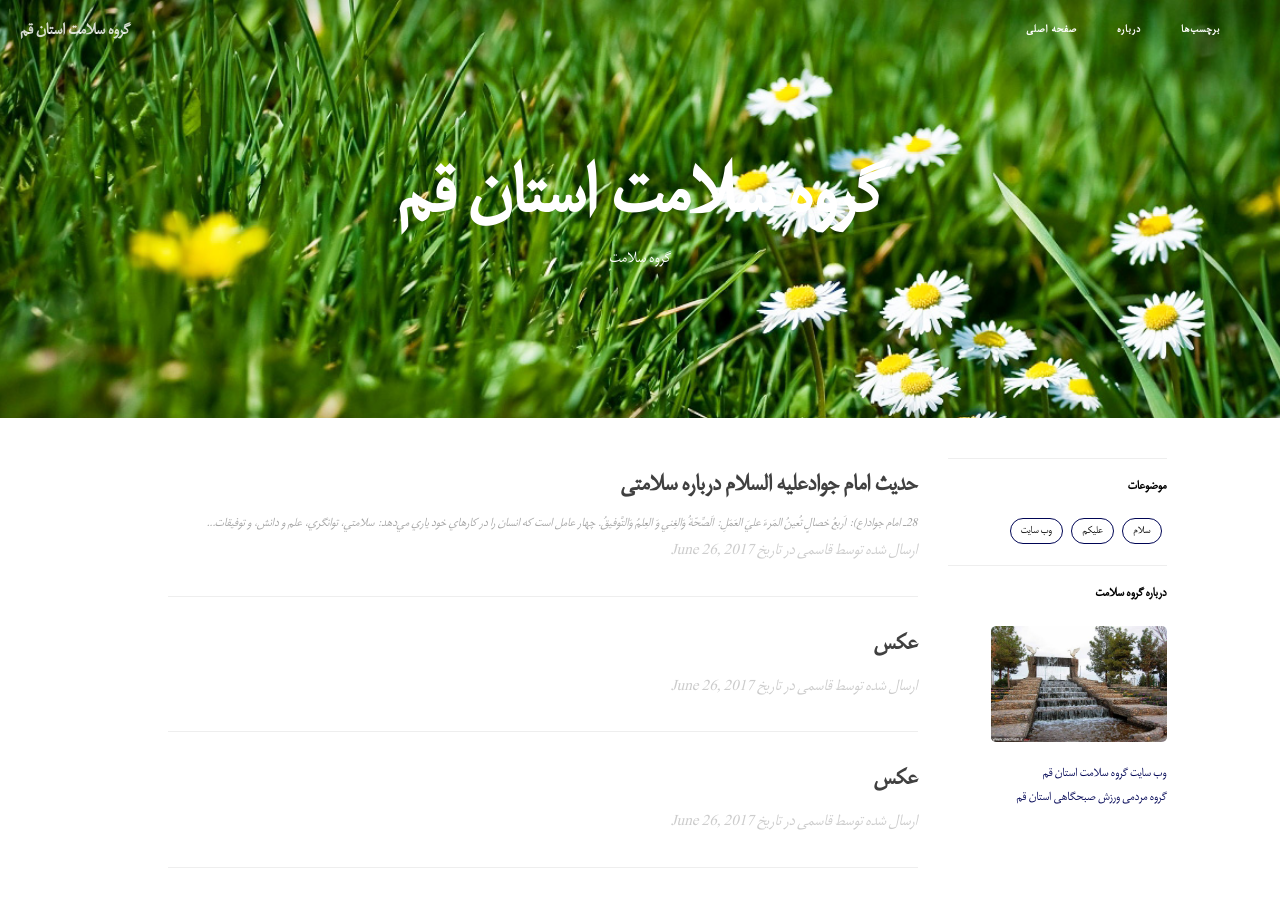
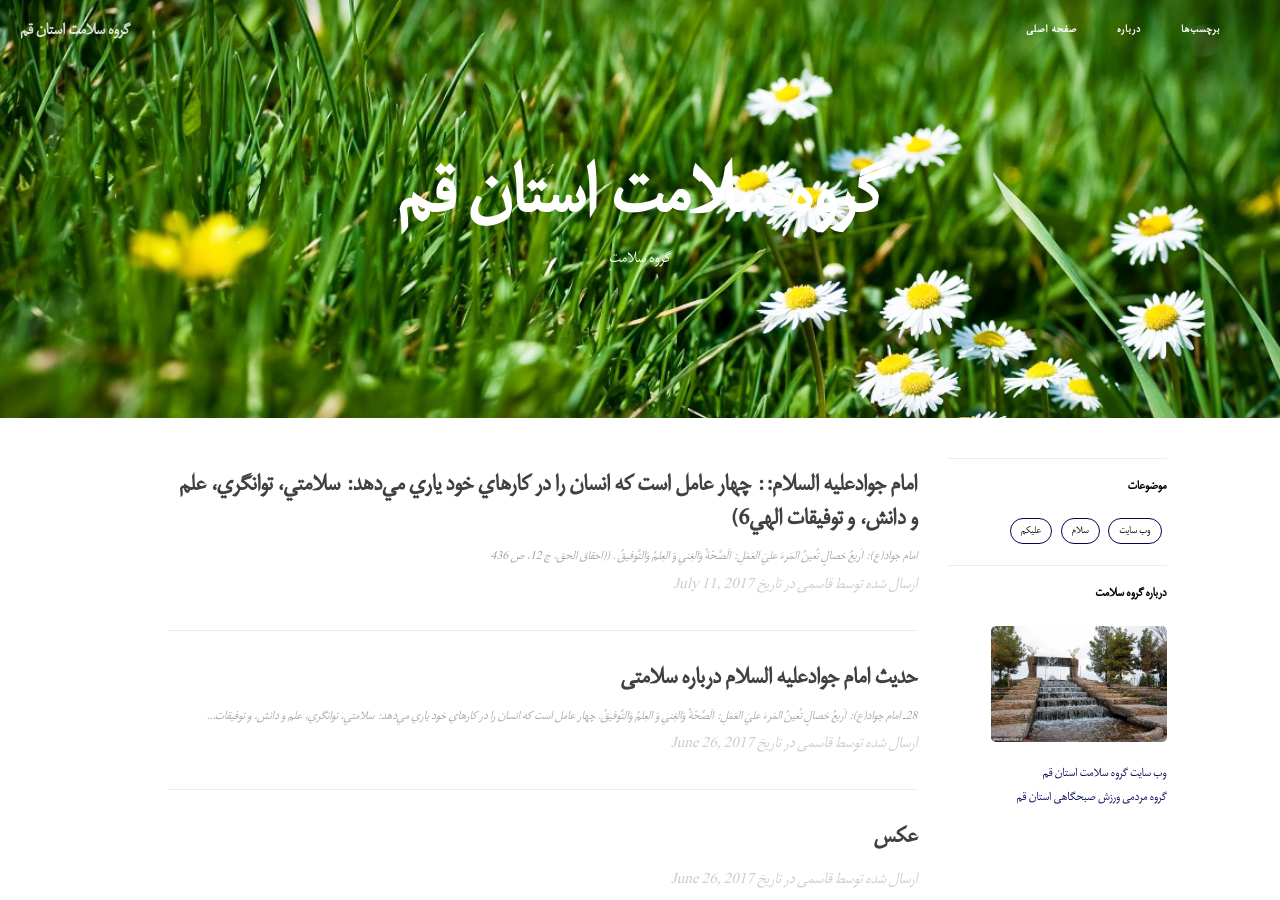
Before and after one commit to grouh-salamat/grouh-salamat.github.io, a Jekyll site: the page built from index.html, in a window 1280 px wide and 900 px high. Built offline with Jekyll 4.4.1, drawn with Linux system fonts in a browser that asks for light colours; the list of posts is cut into pages by our own code; some of the changed text lies outside the part shown.

Commit message:
Update and rename 2017-06-29-p26.markdown to 2017-07-11-p26.markdown

```diff
--- a/_posts/2017-06-29-p26.markdown
+++ b/_posts/2017-07-11-p26.markdown
@@ -3,7 +3,7 @@ layout:     post
 title:      "امام جوادعلیه السلام::
 چهار عامل است كه انسان را در كارهاي خود ياري مي‌دهد: سلامتي، توانگري، علم و دانش، و توفيقات الهي6)"
 subtitle:   ""
-date:       1396-05-20  12:00:00
+date:      2017-07-11  12:00:00
 author:     "قاسمی"
 header-img: "img/home-bg.jpg"
 catalog: true
```
